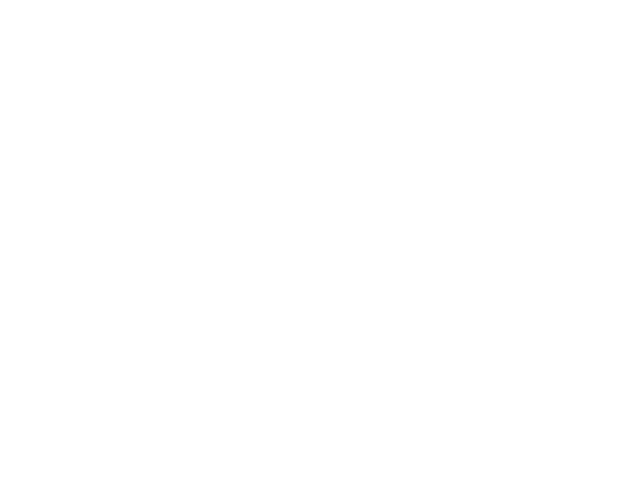
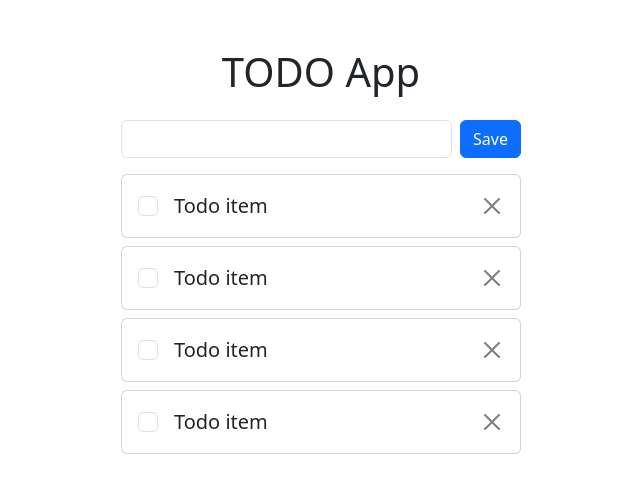
Before and after one commit to arnasir505/homework68, a React (Vite) app: page / in a window 1280 px wide. Shown: the top 492 px of the page, without its empty margins (319-959 px from the left). Built offline with nearby package versions, Linux system fonts and the light colour scheme.

Commit message:
Create static TODO list with form

```diff
--- a/src/App.tsx
+++ b/src/App.tsx
@@ -1,5 +1,12 @@
+import TodoList from './components/TodoList/TodoList';
+
 function App() {
-  return <></>;
+  return (
+    <div className='container py-5'>
+      <h1 className='text-center mb-4'>TODO App</h1>
+      <TodoList />
+    </div>
+  );
 }
 
 export default App;
--- /dev/null
+++ b/src/components/TodoItem/TodoItem.tsx
@@ -0,0 +1,15 @@
+import React from 'react';
+
+const TodoItem = () => {
+  return (
+    <div className='card mb-2'>
+      <div className='card-body d-flex align-items-center gap-3 fs-5'>
+        <input className='form-check-input m-0' type='checkbox' />
+        <p className='m-0'>Todo item</p>
+        <button type='button' className='btn-close ms-auto fs-6' />
+      </div>
+    </div>
+  );
+};
+
+export default TodoItem;
--- /dev/null
+++ b/src/components/TodoList/TodoList.css
@@ -0,0 +1,4 @@
+.todo {
+  margin: 0 auto;
+  max-width: 400px;
+}
--- /dev/null
+++ b/src/components/TodoList/TodoList.tsx
@@ -0,0 +1,19 @@
+import TodoItem from '../TodoItem/TodoItem';
+import './TodoList.css';
+
+const TodoList = () => {
+  return (
+    <div className='todo'>
+      <form className='d-flex gap-2 mb-3'>
+        <input type='text' className='form-control' />
+        <button className='btn btn-primary'>Save</button>
+      </form>
+      <TodoItem />
+      <TodoItem />
+      <TodoItem />
+      <TodoItem />
+    </div>
+  );
+};
+
+export default TodoList;
```
